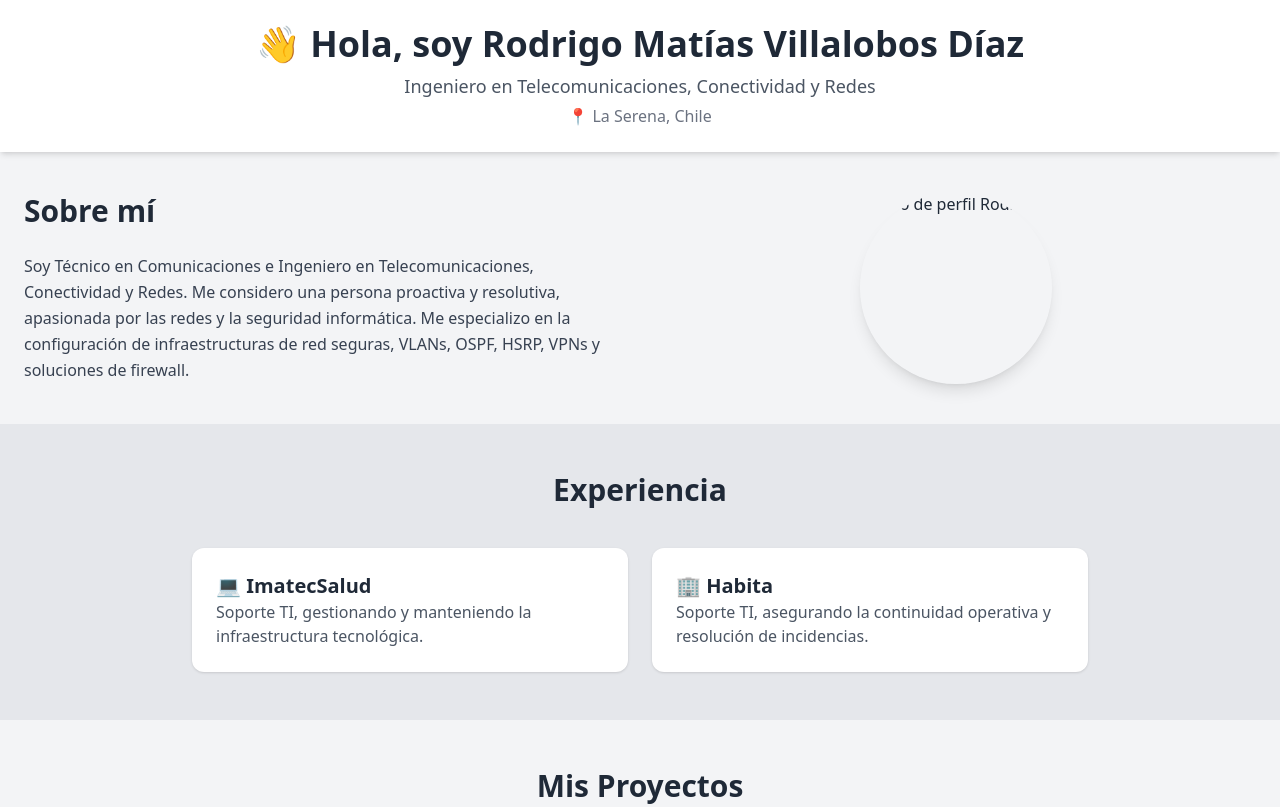
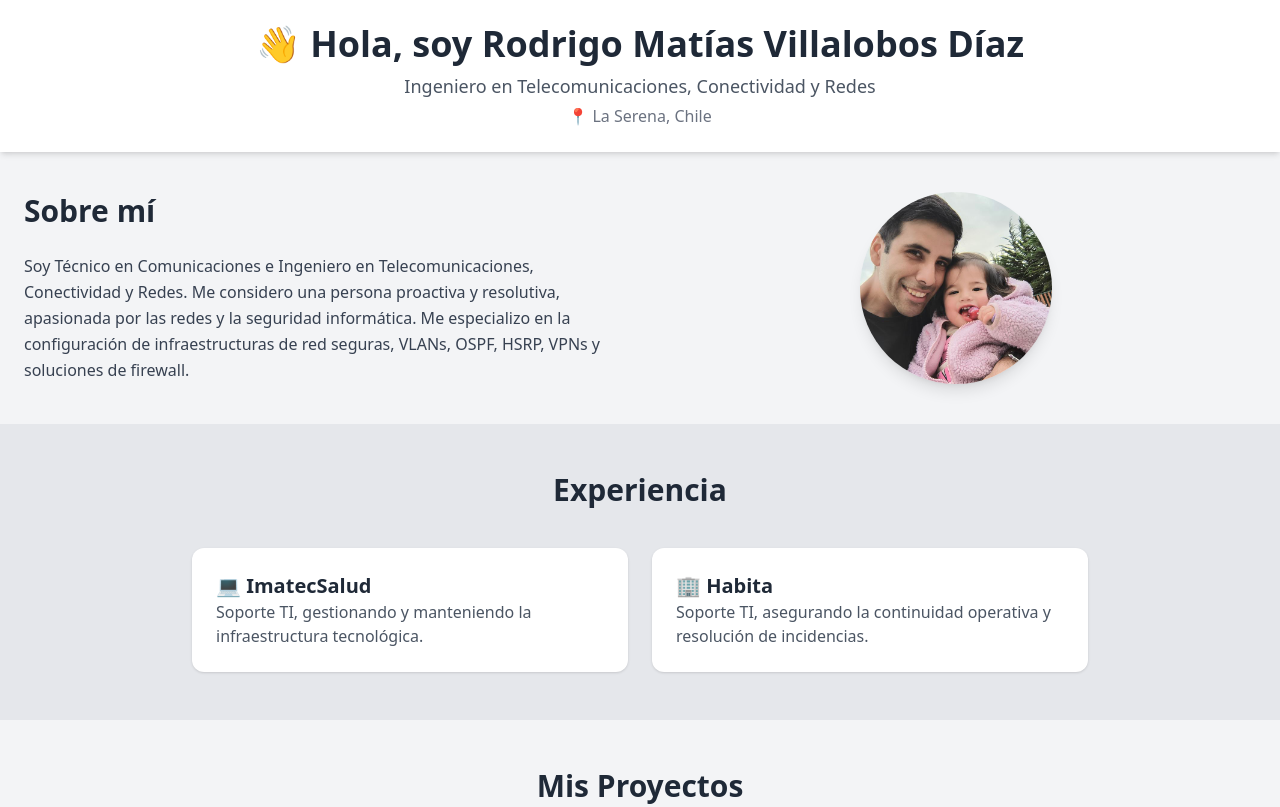
Before and after one commit to rodrigovillalobos05/portafoliodeafio, a plain HTML site: page index.html in a window 1280 px wide. Shown: the top 807 px of the page. Drawn offline with nearby package versions, Linux system fonts and the light colour scheme.

Commit message:
Update index.html

```diff
--- a/index.html
+++ b/index.html
@@ -33,7 +33,7 @@
 
       <!-- Imagen a la derecha -->
       <div class="flex justify-center">
-        <img src="perfil.png" alt="Foto de perfil Rodrigo"
+        <img src="file.jpg" alt="Foto de perfil Rodrigo"
              class="w-48 h-48 rounded-full shadow-lg object-cover">
       </div>
 
```
